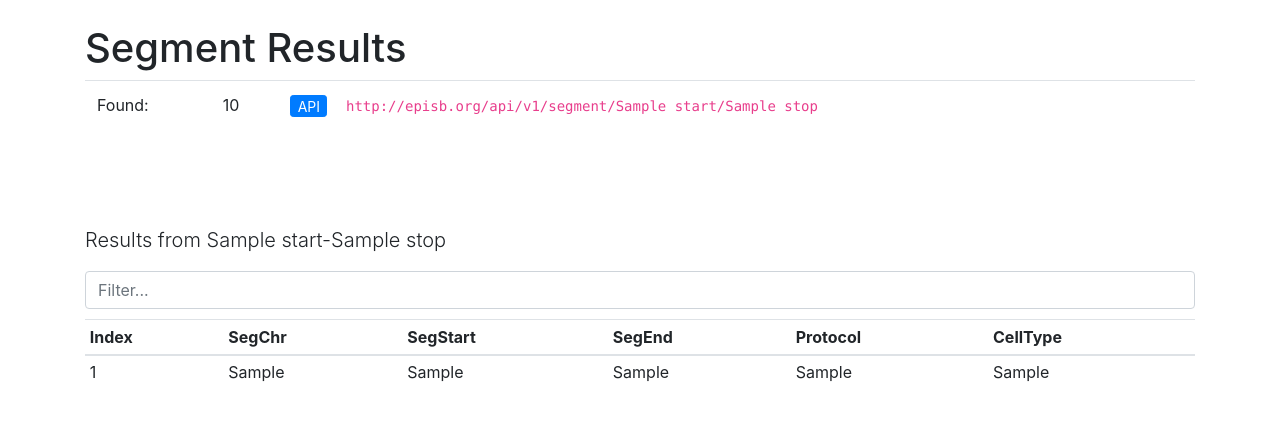
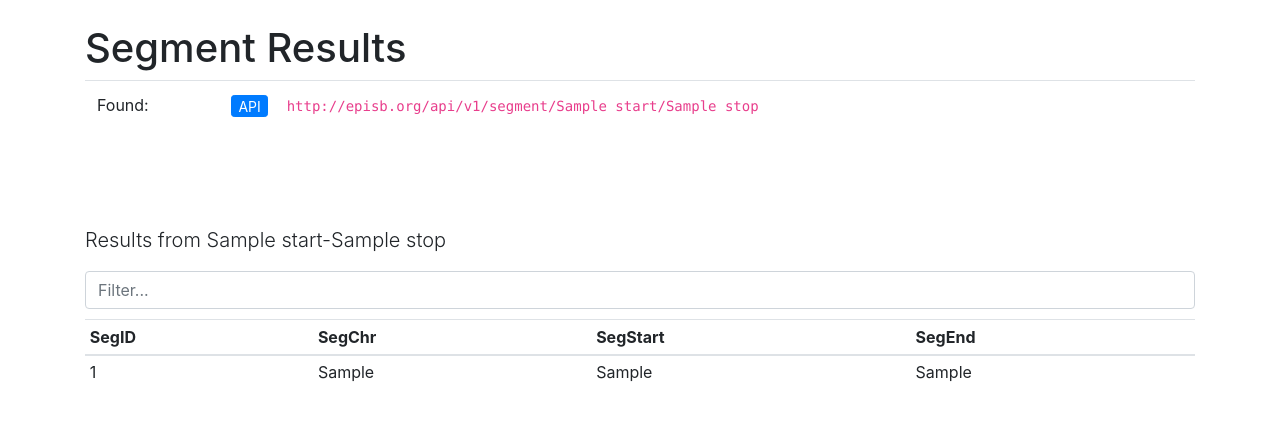
Before and after one commit to databio/episb-hub, a Flask app: template templates/response.html in a window 1280 px wide. Shown: the part 56-477 px from the top of the page. Run offline with Flask 2, Linux system fonts and the light colour scheme; the template is opened without the code that fills it: most values are stand-ins (such as "Sample title", 1, 10 or a date in 2020); some libraries are stand-ins or nearby versions.

Commit message:
Reworked values for display

```diff
--- a/main.py
+++ b/main.py
@@ -1,4 +1,4 @@
-import json, urllib, os
+import json, urllib2, os
 from flask import Flask, render_template, request, redirect, jsonify
 app = Flask(__name__)
 
@@ -9,20 +9,20 @@ def render_segments(start,stop):
   check_start_stop(start,stop)
   url = "http://" + es_host + ":8080/episb-provider/get/fromSegment/" + start + "/" + stop
   try:
-    url_req = urllib.urlopen(url)
+    url_req = urllib2.urlopen(url)
     query_json = json.load(url_req)
     return render_template("response.html", query_json=query_json, start=start, stop=stop)
-  except urllib.error.URLError as e:
+  except urllib2.URLError as e:
     print(e.reason)
 
 @app.route('/api/v1/segment/<start>/<stop>')
 def render_segments_json(start,stop):
   url = "http://" + es_host + ":8080/episb-provider/get/fromSegment/" + start + "/" + stop
   try:
-    url_req = urllib.urlopen(url)
+    url_req = urllib2.urlopen(url)
     query_json = json.load(url_req)
     return jsonify(query_json)
-  except urllib.error.URLError as e:
+  except urllib2.URLError as e:
     print(e.reason)
 
 @app.route('/api')
--- a/templates/response.html
+++ b/templates/response.html
@@ -11,7 +11,6 @@
 
       <tr></tr>
       <td>Found:</td>
-      <td>{{query_json.hits.total}}</td>
       <td><a href="http://episb.org/api/v1/segment/{{start}}/{{stop}}"><button style="margin-right:1em;" class="btn btn-xs btn-primary">API</button></a>  <code>http://episb.org/api/v1/segment/{{start}}/{{stop}}</code></td>
 
     </table>
@@ -24,23 +23,19 @@
     <table class="table table-hover table-sm">
       <thead>
         <tr>
-          <th>Index</th>
+          <th>SegID</th>
           <th>SegChr</th>
           <th>SegStart</th>
           <th>SegEnd</th>
-          <th>Protocol</th>
-          <th>CellType</th>
         </tr>
       </thead>
       <tbody id="retTable">
-      {% for index in query_json.hits.hits %}
+      {% for index in query_json.result %}
         <tr>
-          <td>{{ index._id }}</td>
-          <td>{{ index._source.Segment.segChr }}</td>
-          <td>{{ index._source.Segment.segStart }}</td>
-          <td>{{ index._source.Segment.segEnd }}</td>
-          <td>{{ index._source.experiment.experimentProtocol }}</td>
-          <td>{{ index._source.experiment.experimentCellType }}</td>
+          <td>{{ index.segID }}</td>
+          <td>{{ index.segChr }}</td>
+          <td>{{ index.segStart }}</td>
+          <td>{{ index.segEnd }}</td>
         </tr>
       {% endfor %}
       </tbody>
```
